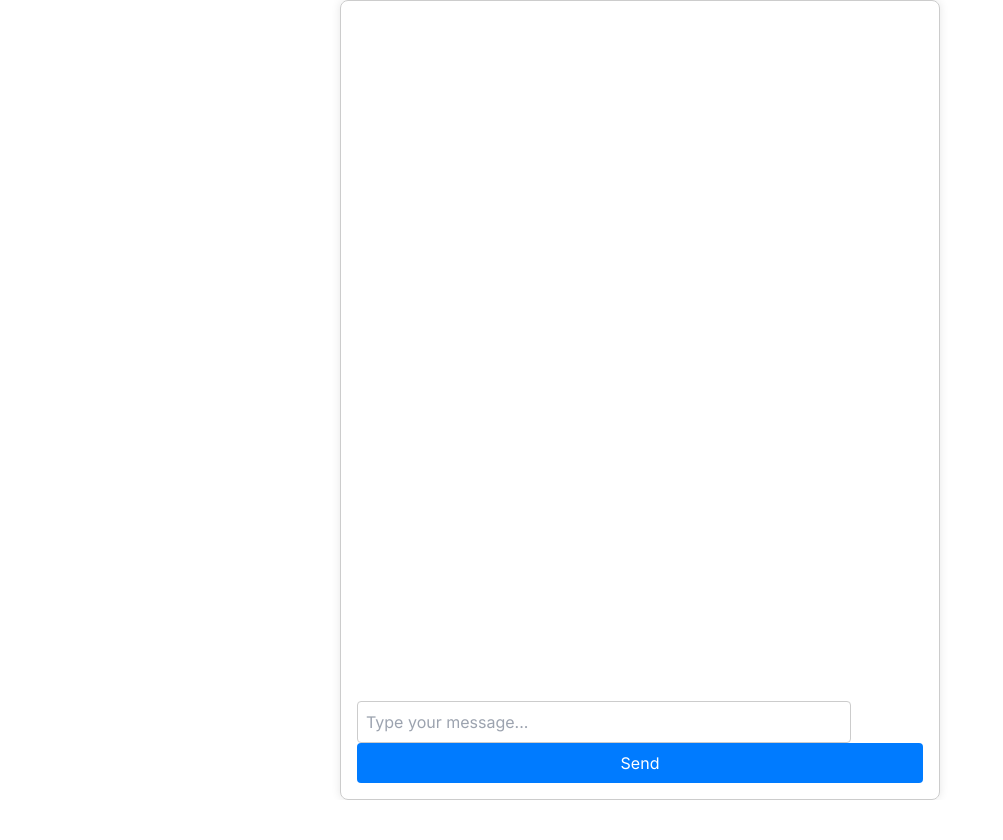
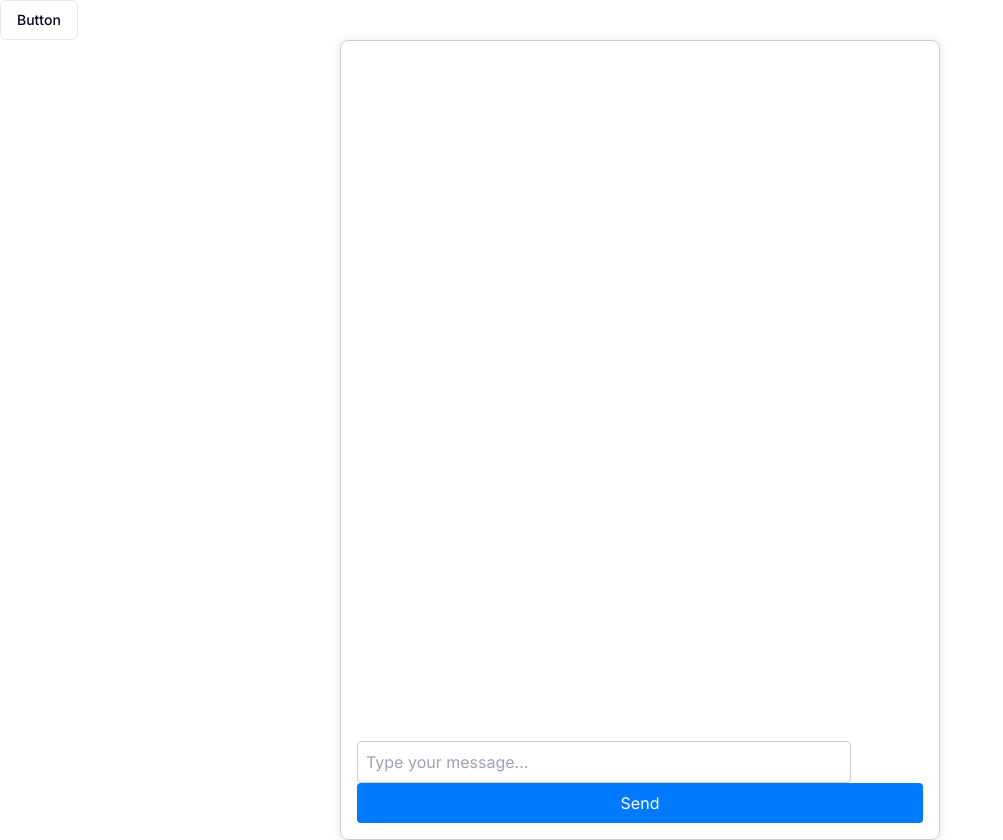
Before and after one commit to TheVilfer/clearMindMirror, a Next.js app in the folder frontend/: page /chat in a window 1280 px wide. Shown: the whole page, without its empty margins (0-1003 px from the left). Before the commit the page ends 800 px from the top, so only its background shows below. Built offline with nearby package versions, Linux system fonts and the light colour scheme.

Commit message:
chore: Add Header component to chat page

```diff
--- a/frontend/app/chat/page.js
+++ b/frontend/app/chat/page.js
@@ -1,6 +1,7 @@
 // app/index.js
 import Head from 'next/head';
 import Chat from '/components/Chat';
+import Header from '/components/Header';
 
 export default function Home() {
   return (
@@ -12,7 +13,7 @@
       </Head>
 
       <main>
-
+        <Header />
         <Chat />
       </main>
     </div>
--- a/frontend/components/Header.js
+++ b/frontend/components/Header.js
@@ -1,7 +1,11 @@
 'use client'
+
+import { Button } from "@/components/ui/button"
+
 export default function Header() {
     return (
         <>
+            <Button variant="outline">Button</Button>
 
         </>
     )
--- /dev/null
+++ b/frontend/components/ui/button.tsx
@@ -0,0 +1,56 @@
+import * as React from "react"
+import { Slot } from "@radix-ui/react-slot"
+import { cva, type VariantProps } from "class-variance-authority"
+
+import { cn } from "@/lib/utils"
+
+const buttonVariants = cva(
+  "inline-flex items-center justify-center whitespace-nowrap rounded-md text-sm font-medium ring-offset-background transition-colors focus-visible:outline-none focus-visible:ring-2 focus-visible:ring-ring focus-visible:ring-offset-2 disabled:pointer-events-none disabled:opacity-50",
+  {
+    variants: {
+      variant: {
+        default: "bg-primary text-primary-foreground hover:bg-primary/90",
+        destructive:
+          "bg-destructive text-destructive-foreground hover:bg-destructive/90",
+        outline:
+          "border border-input bg-background hover:bg-accent hover:text-accent-foreground",
+        secondary:
+          "bg-secondary text-secondary-foreground hover:bg-secondary/80",
+        ghost: "hover:bg-accent hover:text-accent-foreground",
+        link: "text-primary underline-offset-4 hover:underline",
+      },
+      size: {
+        default: "h-10 px-4 py-2",
+        sm: "h-9 rounded-md px-3",
+        lg: "h-11 rounded-md px-8",
+        icon: "h-10 w-10",
+      },
+    },
+    defaultVariants: {
+      variant: "default",
+      size: "default",
+    },
+  }
+)
+
+export interface ButtonProps
+  extends React.ButtonHTMLAttributes<HTMLButtonElement>,
+    VariantProps<typeof buttonVariants> {
+  asChild?: boolean
+}
+
+const Button = React.forwardRef<HTMLButtonElement, ButtonProps>(
+  ({ className, variant, size, asChild = false, ...props }, ref) => {
+    const Comp = asChild ? Slot : "button"
+    return (
+      <Comp
+        className={cn(buttonVariants({ variant, size, className }))}
+        ref={ref}
+        {...props}
+      />
+    )
+  }
+)
+Button.displayName = "Button"
+
+export { Button, buttonVariants }
--- /dev/null
+++ b/frontend/lib/utils.ts
@@ -0,0 +1,6 @@
+import { type ClassValue, clsx } from "clsx"
+import { twMerge } from "tailwind-merge"
+
+export function cn(...inputs: ClassValue[]) {
+  return twMerge(clsx(inputs))
+}
--- a/frontend/package.json
+++ b/frontend/package.json
@@ -9,6 +9,7 @@
     "lint": "next lint"
   },
   "dependencies": {
+    "@radix-ui/react-slot": "^1.1.0",
     "class-variance-authority": "^0.7.0",
     "clsx": "^2.1.1",
     "lucide-react": "^0.396.0",
```
Also changed, not shown: 1 other file (tests, documents, lock files or other folders).
